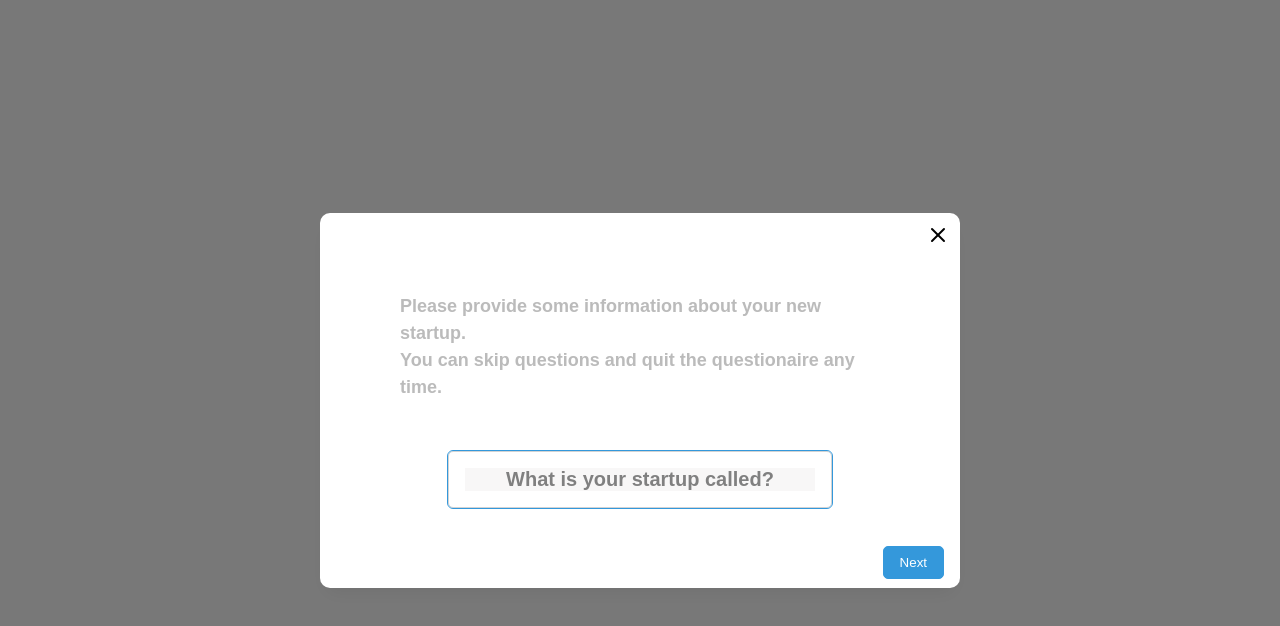
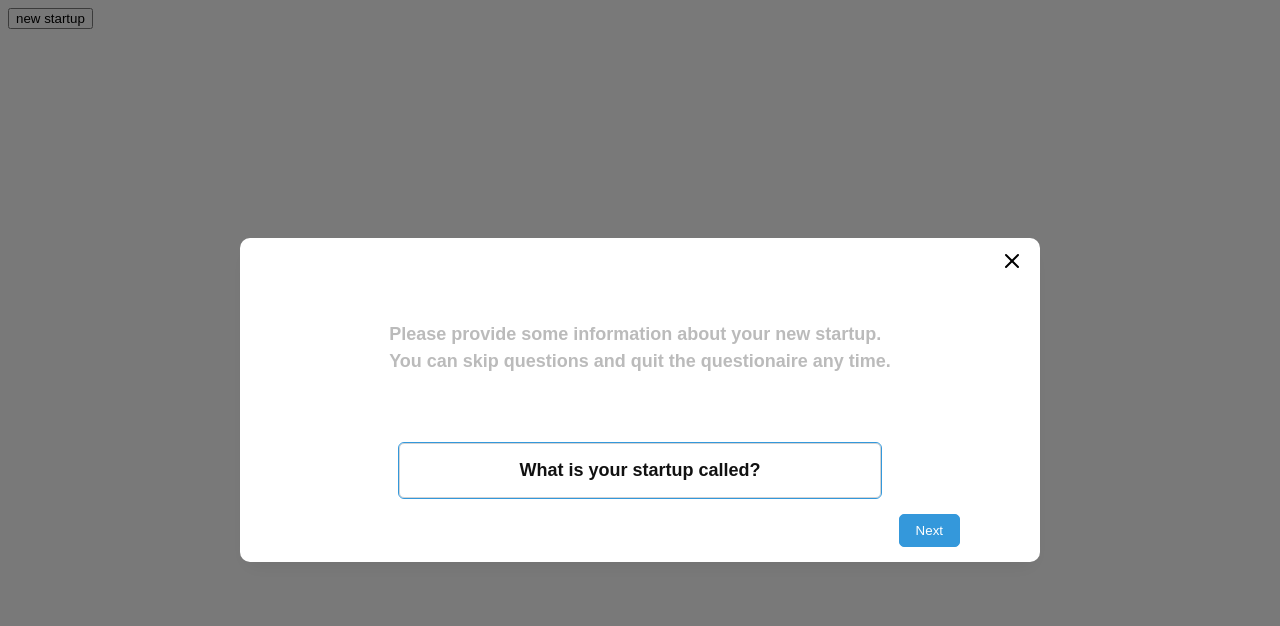
Before and after one commit to sgavrielov/react-multistep-form, a React (Create React App) app: page / in a window 1280 px wide. Both pictures are taken after a click on the button "new startup". Shown: the top 626 px of the page. Built offline with nearby package versions, Linux system fonts and the light colour scheme.

Commit message:
cleanup / starting v2

```diff
--- a/src/App.js
+++ b/src/App.js
@@ -1,5 +1,5 @@
 import { useState } from "react";
-import NewStartup from "./components/NewStartup";
+import NewStartup from "./components/newStartup/NewStartup";
 
 const App = () => {
   const [toggleNewStartup, setToggleNewStartup] = useState(false);
--- a/src/components/NewStartup.jsx
+++ b/src/components/newStartup/NewStartup.jsx
@@ -1,8 +1,8 @@
 import { useState } from "react";
-import { useMultisteapForm } from "../hooks/useMultisteapForm";
-import StartNameForm from "./StartNameForm";
-import StartupDescriptionForm from "./StartupDescriptionForm";
-import StartupStrategyForm from "./StartupStrategyForm";
+import { useMultisteapForm } from "../../hooks/useMultisteapForm";
+import Step1 from "./Step1";
+import Step2 from "./Step2";
+import Step3 from "./Step3";
 
 const INITIAL_DATA = {
   startupName: "",
@@ -10,7 +10,7 @@ const INITIAL_DATA = {
   startupStrategy: "",
 };
 
-const NewStartup = ({ open, setOpen }) => {
+function NewStartup({ open, setOpen }) {
   const updateFields = (fields) => {
     setData((prev) => {
       return { ...prev, ...fields };
@@ -20,13 +20,9 @@ const NewStartup = ({ open, setOpen }) => {
   const [data, setData] = useState(INITIAL_DATA);
   const { step, isFirstStep, back, next, isLastStep, goTo } = useMultisteapForm(
     [
-      <StartNameForm {...data} updateFields={updateFields} />,
-      <StartupDescriptionForm
-        {...data}
-        updateFields={updateFields}
-        goTo={() => goTo(0)}
-      />,
-      <StartupStrategyForm
+      <Step1 {...data} updateFields={updateFields} />,
+      <Step2 {...data} updateFields={updateFields} goTo={() => goTo(0)} />,
+      <Step3
         {...data}
         updateFields={updateFields}
         goToName={() => goTo(0)}
@@ -38,32 +34,24 @@ const NewStartup = ({ open, setOpen }) => {
   const onSubmit = (e) => {
     e.preventDefault();
     if (!isLastStep) return next();
-    alert(
-      `Success,
-      ${data.startupName},
-        ${data.startupDescription},
-          ${data.startupStrategy}`
-    );
+    alert("Success");
   };
 
-  const close = () => {
-    setOpen(!open);
-  };
+  const close = () => setOpen(!open);
 
   return (
-    <div className='newStartup'>
+    <div className='multistepForm newStartup'>
       <form onSubmit={onSubmit}>
-        <span className='close-btn' onClick={close}>
+        <button type='button' className='closeMultistepFormBtn' onClick={close}>
           <svg viewBox='0 0 24 24'>
             <line x1='18' y1='6' x2='6' y2='18'></line>
             <line x1='6' y1='6' x2='18' y2='18'></line>
           </svg>
-        </span>
+        </button>
+
         {step}
+
         <div className='options'>
-          {data.startupName && isFirstStep && (
-            <button className='btn-finish'>Finish</button>
-          )}
           {!isFirstStep && (
             <button type='button' onClick={back}>
               Back
@@ -74,6 +62,6 @@ const NewStartup = ({ open, setOpen }) => {
       </form>
     </div>
   );
-};
+}
 
 export default NewStartup;
--- a/src/components/StartNameForm.jsx
+++ b/src/components/newStartup/Step1.jsx
@@ -1,8 +1,8 @@
 import React from "react";
 
-const StartNameForm = ({ startupName, updateFields }) => {
+function Step1({ startupName, updateFields }) {
   return (
-    <div className='startupNameForm'>
+    <div className='step startupName'>
       <h3>
         Please provide some information about your new startup.
         <br />
@@ -18,6 +18,6 @@ const StartNameForm = ({ startupName, updateFields }) => {
       />
     </div>
   );
-};
+}
 
-export default StartNameForm;
+export default Step1;
--- a/src/index.css
+++ b/src/index.css
@@ -1,16 +1,31 @@
-* {
+*,
+*::before*::after {
   box-sizing: border-box;
   margin: 0;
   padding: 0;
 }
 
 body {
-  background: #f1f1f1;
-  font-size: 14px;
+  background: #f3f3f3;
   font-family: sans-serif;
 }
 
-svg {
+.multistepForm {
+  position: fixed;
+  width: 100%;
+  height: 100%;
+  top: 0;
+  right: 0;
+  left: 0;
+  display: flex;
+  flex-direction: column;
+  align-items: center;
+  justify-content: center;
+  z-index: 100;
+  background: rgba(0, 0, 0, 0.5);
+}
+
+.multistepForm svg {
   width: 24px;
   height: 24px;
   stroke: currentColor;
@@ -20,32 +35,18 @@ svg {
   stroke-linejoin: round;
 }
 
-.newStartup {
-  width: 100vw;
-  height: 100vh;
-  position: fixed;
-  top: 0;
-  left: 0;
-  right: 0;
-  display: flex;
-  align-items: center;
-  justify-content: center;
-  background: rgba(0, 0, 0, 0.5);
-}
-
-.newStartup form {
+.multistepForm form {
   position: relative;
   width: 50%;
   height: auto;
-  padding: 5rem;
+  padding: 3rem 5rem;
   min-height: 150px;
   background: white;
   border-radius: 10px;
   box-shadow: 0 10px 20px -7px rgba(0, 0, 0, 0.07);
-  transition: all 500ms ease-in;
 }
 
-.newStartup form .close-btn {
+.multistepForm form .closeMultistepFormBtn {
   position: absolute;
   top: 10px;
   right: 10px;
@@ -55,54 +56,51 @@ svg {
   cursor: pointer;
 }
 
-.newStartup form input,
-.newStartup form textarea {
+.multistepForm form input,
+.multistepForm form textarea {
+  width: 70%;
+  padding: 1rem;
   outline: 1px solid #3498db;
   border: 1px solid lightgray;
-  font-family: sans-serif;
+  border-radius: 5px;
+  font-weight: bold;
+  font-size: 18px;
+  transform: scale(0.9);
+  transition: all 500ms cubic-bezier(0.68, -0.55, 0.265, 1.55);
 }
 
-.newStartup form .options {
-  position: absolute;
-  bottom: 0;
-  right: 0;
-  left: 0;
-  width: 100%;
-  height: 50px;
-  display: flex;
-  align-items: center;
-  justify-content: flex-end;
-  gap: 1rem;
-  padding: 1rem;
+.multistepForm form input::placeholder {
+  color: #111;
+  text-align: center;
 }
 
-.newStartup form .options button {
-  padding: 0.5rem 1rem;
-  outline: none;
-  border: 1px solid #3498db;
-  border-radius: 5px;
-  background: #3498db;
-  color: white;
-  cursor: pointer;
+.multistepForm form input:focus,
+.multistepForm form input:focus-within,
+.multistepForm form input:hover {
+  transform: scale(1);
 }
 
-.newStartup form .options button.btn-finish {
-  animation: btn-finish 200ms cubic-bezier(0.6, -0.28, 0.735, 0.045);
+.multistepForm form textarea {
+  width: 90%;
+  height: 100px;
+  resize: none;
+  box-sizing: content-box;
+  display: inline-block;
+  vertical-align: middle;
+  padding: 1rem;
+  font-size: 18px;
+  font-weight: 500;
+  border-radius: 5px;
 }
 
-@keyframes btn-finish {
-  from {
-    opacity: 0;
-  }
-
-  to {
-    opacity: 1;
-  }
+.multistepForm form textarea::placeholder {
+  text-align: center;
+  line-height: 100px;
+  font-size: 22px;
+  font-weight: bold;
 }
 
-.startupNameForm,
-.startupDescriptionForm,
-.startupStrategy {
+.multistepForm form .step {
   height: 100%;
   width: 100%;
   display: flex;
@@ -125,81 +123,53 @@ svg {
   }
 }
 
-.startupNameForm h3 {
-  font-size: 18px;
-  line-height: 1.5;
-  color: #bbb;
+.multistepForm form .step .aiInfo {
+  display: flex;
+  flex-direction: column;
+  align-items: center;
 }
 
-.startupNameForm input {
-  width: 50%;
-  padding: 1rem;
-  width: 80%;
-  border-radius: 5px;
-  font-family: sans-serif;
-  font-weight: bold;
+.multistepForm form .step .aiInfo h3 {
   font-size: 20px;
+  color: darkgray;
 }
 
-.startupNameForm input::placeholder {
-  background: #f8f7f7;
+.multistepForm form .step .aiInfo p {
+  text-align: center;
+  font-weight: 600;
   color: gray;
-  text-align: center;
-  font-size: 20px;
+  line-height: 1.5;
 }
 
-.startupDescriptionForm h3,
-.startupStrategy .startupStrategy-startupName {
+.multistepForm form .step .previous-input {
   background: #f8f7f7;
   border: 1px solid lightgray;
   width: 50%;
-  height: 50px;
+  min-height: 50px;
+  height: auto;
   text-align: center;
   line-height: 50px;
   color: #444444;
   border-radius: 5px;
   font-size: 18px;
   cursor: pointer;
+  white-space: pre-line;
 }
 
-.startupDescriptionForm textarea {
-  /* min-width: 80%; */
-  width: 80%;
-  max-width: 95%;
-  height: 100px;
-  min-height: 100px;
-  box-sizing: content-box;
-  display: inline-block;
-  vertical-align: middle;
-  padding: 1rem;
-  font-size: 20px;
-  border-radius: 5px;
-}
-
-.startupDescriptionForm textarea::placeholder {
-  font-size: 22px;
-}
-
-.startupStrategy .startupStrategy-description {
+.multistepForm form .step .previous-input.description {
   position: relative;
   background: linear-gradient(#f8f8f8, #f9f9f9);
   border: 1px solid lightgray;
   color: #444444;
   line-height: 1.5;
-  width: 80%;
-  height: 85px;
+  width: 70%;
+  height: 55px;
   overflow: hidden;
-  display: flex;
-  align-items: center;
+  text-align: left;
   padding: 1rem;
-  flex-wrap: wrap;
-  border-radius: 5px;
-  font-size: 18px;
-  white-space: pre-line;
-  cursor: pointer;
 }
 
-.startupStrategy .startupStrategy-description::before {
+.multistepForm form .step .previous-input.description::before {
   content: "";
   position: absolute;
   bottom: -10px;
@@ -212,44 +182,58 @@ svg {
   opacity: 0.9;
 }
 
-.startupStrategy .ai-info {
+.multistepForm form .options {
+  position: relative;
+  width: 100%;
   display: flex;
-  flex-direction: column;
+  align-items: center;
+  justify-content: flex-end;
   gap: 1rem;
-  align-items: center;
 }
 
-.startupStrategy .ai-info h3 {
-  font-size: 20px;
-  color: darkgray;
+.multistepForm form .options button {
+  padding: 0.5rem 1rem;
+  outline: none;
+  border: 1px solid #3498db;
+  border-radius: 5px;
+  background: #3498db;
+  color: white;
+  cursor: pointer;
 }
 
-.startupStrategy .ai-info p {
-  text-align: center;
-  font-weight: 600;
-  color: gray;
-  line-height: 1.5;
+/* Step 1 - Startup Name */
+.multistepForm form .startupName {
+  width: 100%;
+  height: 100%;
 }
 
-.startupStrategy .stragey-options {
+.multistepForm form .startupName h3 {
+  font-size: 18px;
+  line-height: 1.5;
+  color: #bbb;
+}
+
+/* Step 3 - Startup Stragey */
+.multistepForm form .startupStrategy .stragey-options {
   display: flex;
   gap: 2rem;
 }
 
-.startupStrategy .stragey-options span {
+.multistepForm form .startupStrategy .stragey-options span {
   padding: 0.5rem 1.5rem;
   color: black;
   background: #f7f7f7;
   border: 1px solid lightgray;
   transform: scale(1.1);
   font-weight: 600;
+  font-size: 14px;
   border-radius: 3px;
   font-family: sans-serif;
   transition: all 200ms linear;
 }
 
-.startupStrategy .stragey-options span:hover,
-.startupStrategy .stragey-options span.checked {
+.multistepForm form .startupStrategy .stragey-options span:hover,
+.multistepForm form .startupStrategy .stragey-options span.checked {
   border: 1px solid #3498db;
   background: #3498db;
   color: white;
@@ -257,73 +241,77 @@ svg {
   transform: scale(1.15);
 }
 
-.btn-toggle-multistep-from {
-  position: absolute;
-  top: 50%;
-  left: 50%;
-  transform: translate(-50%, -50%);
-  background: #f8f7f7;
-  border: 1px solid lightgray;
-  padding: 0.5rem 1rem;
-  border-radius: 3px;
-}
-
-.btn-toggle-multistep-from:hover {
-  background: #3498db;
-  border: 1px solid white;
-  color: white;
-  cursor: pointer;
-}
-
 @media screen and (max-width: 428px) {
-  .newStartup form {
+  .multistepForm form {
+    /* background: red;? */
     width: 90%;
-    padding: 3rem 0;
+    padding: 1rem;
+    gap: 0;
   }
 
-  .startupNameForm {
-    /* background-color: red; */
+  .multistepForm form .step {
+    /* background: gray; */
     width: 100%;
-    height: 100%;
-    display: flex;
-    align-items: center;
-    flex-direction: column;
-    justify-content: center;
-    padding: 1rem;
-    gap: 2rem;
   }
 
-  .startupNameForm h3 {
+  /* Step 1 - Startup Name */
+  .multistepForm form .startupName {
+    justify-content: space-evenly;
+  }
+
+  .multistepForm form .startupName h3 {
+    font-size: 16px;
+    padding: 1rem 0;
+  }
+
+  .multistepForm form .startupName input {
+    width: 90%;
+    font-size: 14px;
+  }
+
+  .multistepForm form .startupName input::placeholder {
     font-size: 16px;
   }
 
-  .startupNameForm input {
-    width: 100%;
-    font-size: 16px;
+  /* Step 2 - Startup Description */
+  .multistepForm form .startupDescription textarea {
+    height: 60px;
+    font-size: 14px;
   }
 
-  .startupNameForm input::placeholder {
-    font-size: 16px;
+  .multistepForm form .startupDescription textarea::placeholder {
+    font-size: 14px;
+    line-height: 60px;
   }
 
-  .startupStrategy .ai-info {
-    width: 80%;
+  /* Step 3 - Startup Stragey */
+  .multistepForm form .startupStrategy .stragey-options {
+    width: 100%;
+    gap: 1rem;
+    flex-direction: column;
+    align-items: center;
   }
 
-  .startupStrategy .stragey-options {
-    margin-bottom: 1rem;
-    display: flex;
-    flex-direction: column;
-    gap: 1em;
+  .multistepForm form .startupStrategy .stragey-options span {
+    padding: 0.5rem 1.5rem;
+    width: 50%;
+    color: black;
+    background: #f7f7f7;
+    border: 1px solid lightgray;
+    transform: scale(1.1);
+    font-weight: 600;
+    font-size: 12px;
+    border-radius: 3px;
+    text-align: center;
+    font-family: sans-serif;
+    transition: all 200ms linear;
   }
 
-  .startupStrategy .stragey-options span {
-    font-size: 12px;
-    text-align: center;
+  .multistepForm form .step .aiInfo h3 {
+    font-size: 14px;
   }
 
-  .startupDescriptionForm textarea {
-    width: 80% !important;
-    margin-bottom: 1rem;
+  .multistepForm form .step .aiInfo p {
+    font-size: 12px;
   }
 }
```
Also changed, not shown: src/components/newStartup/AiInfo.jsx (added, +19 -0 lines), src/components/newStartup/Step2.jsx (renamed from src/components/StartupDescriptionForm.jsx, +9 -11 lines), src/components/newStartup/Step3.jsx (renamed from src/components/StartupStrategyForm.jsx, +13 -20 lines), 1 other file (tests, documents, lock files or other folders).
